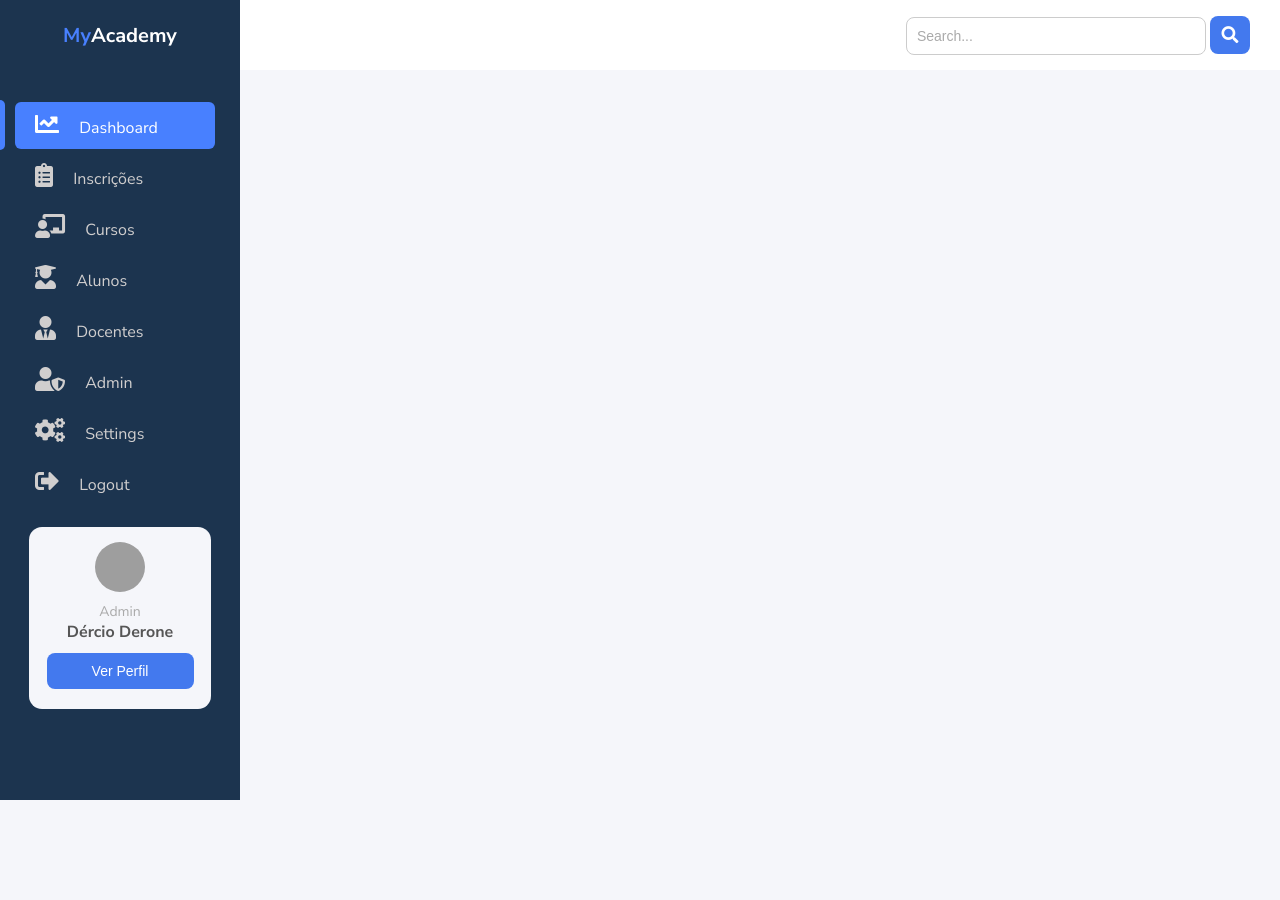
After one commit to derciosinione/est_academy, a PHP site: page /site/index.html in a window 1280 px wide. The commit adds this page. Run offline with PHP 8.4, Linux system fonts and the light colour scheme; grey boxes are pictures that could not be loaded.

Commit message:
creating side bar

```diff
--- a/paginas/createMemberHandler.php
+++ b/paginas/CreateMemberHandler.php
@@ -2,7 +2,7 @@
 
 session_start();
 
-require_once '../Services/userService.php';
+require_once '../Services/UserService.php';
 
 $_SESSION['success_message'] = null;
 $_SESSION['warning_message'] = null;
@@ -24,7 +24,7 @@ if ($_SERVER["REQUEST_METHOD"] == "POST") {
 
     if ($response <= 0) {
         $_SESSION['warning_message'] = $response;
-        header("Location: ../Test/createMemberTest.php");
+        header("Location: ../Test/CreateMemberTest.php");
         exit();
     }
 
--- a/paginas/loginHandler.php
+++ b/paginas/LoginHandler.php
@@ -7,7 +7,7 @@ $_SESSION['warning_message'] = null;
 //error_reporting(E_ALL);
 //ini_set('display_errors', 1);
 
-include 'userService.php';
+include 'UserService.php';
 
 if (!isset($_POST['email'], $_POST['password'])) {
     $_SESSION['warning_message'] = "Provide email and password";
--- a/paginas/userService.php
+++ b/paginas/UserService.php
@@ -5,7 +5,7 @@ use basedados\DbContext;
 
 require_once __DIR__ . '/IUser.php';
 require_once __DIR__ . '/../basedados/basedados.php';
-require_once __DIR__ . '/constants.php';
+require_once __DIR__ . '/Constants.php';
 
 class userService implements IUser
 {
--- a/paginas/composer.json
+++ /dev/null
@@ -1,2 +0,0 @@
-{
-}
--- /dev/null
+++ b/paginas/site/css/components.css
@@ -0,0 +1,49 @@
+/* STYLE INPUT TEXT */
+
+input[type="text"] {
+    outline: none;
+    width: 300px;
+    padding: 10px;
+    font-size: 14px;
+    border: 1px solid #ccc;
+    border-radius: 8px;
+    color: #565656;
+}
+
+input[type="text"]:focus {
+    border-color: #007bff;
+    box-shadow: 0 0 5px rgba(0, 123, 255, 0.5);
+}
+
+input[type="text"]::placeholder {
+    color: #aaa;
+}
+
+input[type="text"]:hover {
+    border-color: #999;
+}
+
+
+input[type="submit"], input[type="button"], button {
+    outline: none;
+    width: 147px;
+    padding: 10px;
+    font-size: 14px;
+    border: none;
+    border-radius: 8px;
+    color: white;
+    background-color: #4379EE;
+}
+
+input[type="submit"]:hover, input[type="button"]:hover, button:hover {
+    background-color: #3f6bca;
+    cursor: pointer;
+}
+
+.btn-icon {
+    width: 40px;
+}
+
+.btn-icon i {
+    font-size: 17px;
+}
--- /dev/null
+++ b/paginas/site/css/main.css
@@ -0,0 +1,216 @@
+@import url('https://fonts.googleapis.com/css2?family=Nunito+Sans:wght@400;600;700&display=swap');
+
+* {
+    margin: 0;
+    padding: 0;
+    box-sizing: border-box;
+}
+
+body {
+    background-color: #F5F6FA;
+    font-family: 'Nunito Sans', sans-serif;
+}
+
+.blackOpacity {
+    color: #aaa;
+}
+
+.blackText {
+    color: #565656;
+}
+.smallText {
+    font-size: 14px;
+}
+
+.bold {
+    font-weight: bold;
+}
+
+.board {
+    display: flex;
+}
+
+/* SIDE BAR STYLE  */
+aside {
+    background-color: #1C344F;
+    min-width: 240px;
+    height: 100vh;
+    /*height: 100rem;*/
+}
+
+.sidebar-header {
+    height: 70px;
+    display: flex;
+    justify-content: center;
+    align-items: center;
+    font-weight: bold;
+}
+
+.sidebar-header span {
+    font-size: 20px;
+    color: #4880FF;
+}
+
+.sidebar-header span span {
+    color: white;
+}
+
+.sidebar-my-profile {
+    background-color: #F5F6FA;
+    height: 182px;
+    width: 182px;
+    border-radius: 13px;
+    margin: 20px auto 0;
+    padding: 15px;
+}
+
+.sidebar-my-profile .avatar {
+    margin: 0 auto;
+    /*margin-top: 10px;*/
+}
+
+.user-information {
+    margin-top: 10px;
+    text-align: center;
+}
+
+.user-information button {
+    margin-top: 10px;
+}
+
+
+/* MAIN STYLE */
+
+main {
+    flex: 1;
+    /* background-color: #202224; */
+}
+
+
+.main-body {
+    margin: 30px 30px 0;
+    /*height: 100rem;*/
+    height: 100vh;
+}
+
+.main-header {
+    background-color: white;
+    height: 70px;
+    display: flex;
+    justify-content: space-between;
+    align-items: center;
+    padding: 0 30px;
+}
+
+.main-header-right {
+    display: flex;
+    gap: 13px;
+}
+
+.avatar {
+    width: 50px;
+    height: 50px;
+    overflow: hidden;
+    border-radius: 100%;
+
+    img {
+        object-fit: cover;
+        width: 100%;
+        height: 100%;
+    }
+}
+
+.main-header-left {
+    display: flex;
+    justify-content: center;
+    align-items: center;
+    gap: 20px;
+}
+
+.main-menu-option {
+    display: none;
+}
+
+.menu-icon {
+    font-size: 26px;
+    color: #202224;
+}
+
+.menu-icon:hover {
+    cursor: pointer;
+}
+
+.sidebar-menu {
+    margin-top: 30px;
+}
+
+.sidebar-menu ul {
+    height: 50px;
+    margin-bottom: 1px;
+    display: flex;
+    justify-content: flex-start;
+    align-items: center;
+    list-style: none;
+}
+
+.sidebar-menu ul li {
+    width: 200px;
+    padding: 10px 0 10px 20px; /* top right bottom left */
+    margin-left: 10px;
+    border-radius: 6px;
+}
+
+.sidebar-menu ul li a {
+    text-decoration: none;
+    color: #d0cece;
+}
+
+.sidebar-menu ul li a i {
+    font-size: 24px;
+    margin-right: 16px;
+    color: #d0cece;
+}
+
+.sidebar-menu hr {
+    border-top: 1px solid #2b2e3e;
+    margin-top: 16px;
+    margin-bottom: 16px;
+}
+
+.sidebar-menu .sidbar-pages {
+    margin-bottom: 30px;
+    margin-top: 30px;
+}
+
+.active-sidebar-menu div, .active-sidebar-menu li {
+    background-color: #4880FF;
+}
+
+.sidebar-menu .active-sidebar-menu li a, .sidebar-menu .active-sidebar-menu li a i {
+    color: white;
+}
+
+.active-sidebar-menu-line {
+    width: 5px;
+    height: 100%;
+    border-radius: 0 20px 20px 0; /* top-left top-right bottom-right bottom-left */
+}
+
+
+/* Media query for screens smaller than 600px */
+
+@media (max-width: 864px) {
+
+    .main-body {
+        margin: 10px;
+    }
+
+    /* aside, */
+    .search-container {
+        display: none;
+    }
+
+    .main-menu-option {
+        display: inline;
+    }
+}
--- /dev/null
+++ b/paginas/site/index.html
@@ -0,0 +1,149 @@
+<!DOCTYPE html>
+<html lang="en">
+<head>
+    <meta charset="UTF-8">
+    <meta name="viewport" content="width=device-width, initial-scale=1.0">
+    <link rel="stylesheet" href="https://cdnjs.cloudflare.com/ajax/libs/font-awesome/5.15.4/css/all.min.css">
+    <link rel="stylesheet" href="css/main.css">
+    <link rel="stylesheet" href="css/components.css">
+    <title>Document</title>
+</head>
+<body>
+
+<div class="board">
+    <!-- SIDE BAR -->
+    <aside>
+        <!-- SIDE BAR HEADER -->
+        <div class="sidebar-header">
+            <span>My<span>Academy</span></span>
+        </div>
+
+        <!-- SIDE BAR MENU -->
+        <div class="sidebar-menu">
+            <ul class="active-sidebar-menu">
+                <div class="active-sidebar-menu-line"></div>
+                <li>
+                    <a href="index.html">
+                        <i class="fas fa-chart-line"></i>
+                        <span>Dashboard</span>
+                    </a>
+                </li>
+            </ul>
+
+            <ul>
+                <div class="active-sidebar-menu-line"></div>
+                <li>
+                    <a href="#">
+                        <i class="fas fa-clipboard-list"></i>
+                        <span>Inscrições</span>
+                    </a>
+                </li>
+            </ul>
+
+            <ul>
+                <div class="active-sidebar-menu-line"></div>
+                <li>
+                    <a href="#">
+                        <i class="fas fa-chalkboard-teacher"></i>
+                        <span>Cursos</span>
+                    </a>
+                </li>
+            </ul>
+
+            <ul>
+                <div class="active-sidebar-menu-line"></div>
+                <li>
+                    <a href="#">
+                        <i class="fas fa-user-graduate"></i>
+                        <span>Alunos</span>
+                    </a>
+                </li>
+            </ul>
+
+            <ul>
+                <div class="active-sidebar-menu-line"></div>
+                <li>
+                    <a href="#">
+                        <i class="fas fa-user-tie"></i>
+                        <span>Docentes</span>
+                    </a>
+                </li>
+            </ul>
+
+            <ul>
+                <div class="active-sidebar-menu-line"></div>
+                <li>
+                    <a href="#">
+                        <i class="fas fa-user-shield"></i>
+                        <span>Admin</span>
+                    </a>
+                </li>
+            </ul>
+
+            <ul>
+                <div class="active-sidebar-menu-line"></div>
+                <li><a href="#">
+                    <i class="fas fa-cogs"></i>
+                    <span>Settings</span>
+                </a>
+                </li>
+            </ul>
+
+            <ul>
+                <div class="active-sidebar-menu-line"></div>
+                <li>
+                    <a href="#">
+                        <i class="fas fa-sign-out-alt"></i>
+                        <span>Logout</span>
+                    </a>
+                </li>
+            </ul>
+
+            <div class="sidebar-my-profile">
+                <div class="avatar">
+                    <img src="https://media.istockphoto.com/id/1416029563/pt/foto/metaverse-digital-cyber-world-technology-man-with-virtual-reality-vr-goggle-playing-ar.jpg?s=1024x1024&w=is&k=20&c=jXd5my_A3kSX2pJmtZXvcbC8KVI_vbxGgMZxCxUK6UA="
+                         alt="">
+                </div>
+
+                <div class="user-information">
+                    <p class="blackOpacity smallText">Admin</p>
+                    <p class="bold blackText">Dércio Derone</p>
+                    <button><a>Ver Perfil</a></button>
+                </div>
+            </div>
+        </div>
+    </aside>
+
+    <!-- MAIN ELEMENT  -->
+    <main>
+        <!-- MAIN HEADER -->
+        <div class="main-header">
+            <div class="main-header-left">
+                <div class="main-menu-option">
+                    <i class="fas fa-bars menu-icon"></i>
+                </div>
+<!--                <div class="search-container">-->
+<!--                    <input type="text" placeholder="Search...">-->
+<!--                    <button type="submit" class="btn-icon"><i class="fas fa-search"></i></button>-->
+<!--                </div>-->
+            </div>
+
+            <div class="main-header-right">
+                <div class="search-container">
+                    <input type="text" placeholder="Search...">
+                    <button type="submit" class="btn-icon"><i class="fas fa-search"></i></button>
+                </div>
+            </div>
+        </div>
+
+        <!-- MAIN BODY -->
+        <div class="main-body">
+
+
+
+        </div>
+
+    </main>
+</div>
+</body>
+</html>
--- a/paginas/login.html
+++ b/paginas/site/login.html
@@ -6,7 +6,7 @@
 </head>
 <body>
     <?php include "displayMessageIfExists.php" ?>
-    <form action="loginHandler.php" method="post">
+    <form action="../LoginHandler.php" method="post">
         <label for="email">Email</label><br>
         <input type="email" name="email" id="email" required> <br>
         <label for="password">Password</label><br>
```
Also changed, not shown: paginas/Test/CreateMemberTest.php (renamed from paginas/createMemberTest.php, +2 -2 lines), paginas/Test/adminTest.html (added, +32 -0 lines), paginas/Test/memberDetailTest.html (added, +49 -0 lines), paginas/adminTest.html (deleted, +0 -32 lines), paginas/memberDetailTest.html (deleted, +0 -49 lines), paginas/membersTest.html (deleted, +0 -31 lines), paginas/site/membersTest.html (added, +31 -0 lines), paginas/Constants.php (renamed from paginas/constants.php), paginas/IUser.php (renamed from paginas/iUser.php), paginas/UserModel.php (renamed from paginas/userModel.php), paginas/site/displayMessageIfExists.php (renamed from paginas/displayMessageIfExists.php).
